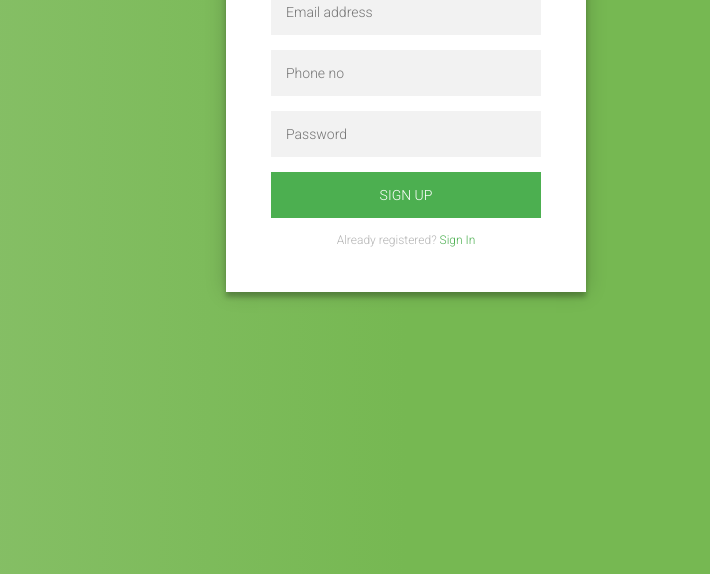
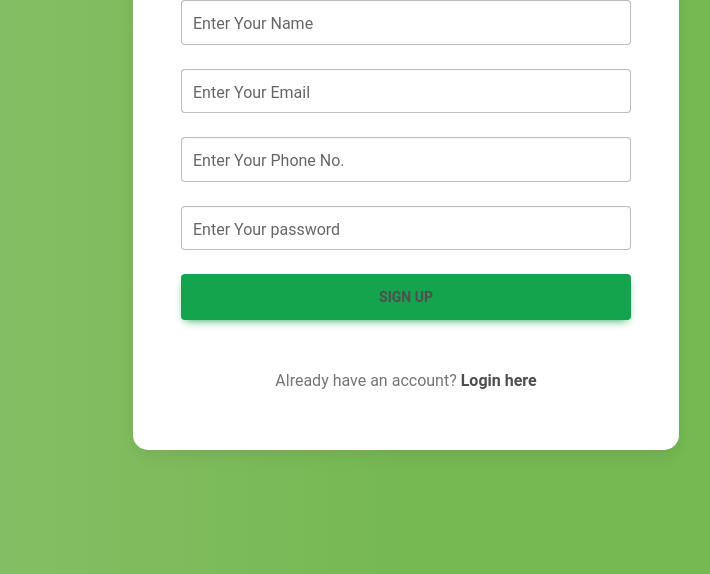
Before and after one commit to imKira97/simpleChatApplicationWithNode, a plain HTML site: page frontend/signup.html in a window 1280 px wide. Shown: the part 226-800 px from the top of the page, without its empty margins (234-944 px from the left). Drawn offline with nearby package versions, Linux system fonts and the light colour scheme.

Commit message:
fixing UI for signup

```diff
--- a/frontend/signup.html
+++ b/frontend/signup.html
@@ -1,90 +1,97 @@
 <!DOCTYPE html>
 <html lang="en">
+
 <head>
   <meta charset="UTF-8" />
   <meta http-equiv="X-UA-Compatible" content="IE=edge" />
   <meta name="viewport" content="width=device-width, initial-scale=1.0" />
-    <title>Document</title>
+  <link href="https://cdn.jsdelivr.net/npm/bootstrap@5.2.3/dist/css/bootstrap.min.css" rel="stylesheet"
+    integrity="sha384-rbsA2VBKQhggwzxH7pPCaAqO46MgnOM80zW1RWuH61DGLwZJEdK2Kadq2F9CUG65" crossorigin="anonymous">
+
+  <!--MDB-->
+  <link href="https://cdnjs.cloudflare.com/ajax/libs/mdb-ui-kit/6.1.0/mdb.min.css" rel="stylesheet" />
+  <title>Sign Up</title>
   <style>
-        @import url(https://fonts.googleapis.com/css?family=Roboto:300);
+    #loginPageLink:hover {
+      font-size: 20px;
+      text-decoration: underline;
+    }
 
-.login-page {
-  width: 360px;
-  padding: 8% 0 0;
-  margin: auto;
-}
-.form {
-  position: relative;
-  z-index: 1;
-  background: #FFFFFF;
-  max-width: 360px;
-  margin: 0 auto 100px;
-  padding: 45px;
-  text-align: center;
-  box-shadow: 0 0 20px 0 rgba(0, 0, 0, 0.2), 0 5px 5px 0 rgba(0, 0, 0, 0.24);
-}
-.form input {
-  font-family: "Roboto", sans-serif;
-  outline: 0;
-  background: #f2f2f2;
-  width: 100%;
-  border: 0;
-  margin: 0 0 15px;
-  padding: 15px;
-  box-sizing: border-box;
-  font-size: 14px;
-}
-.form button {
-  font-family: "Roboto", sans-serif;
-  text-transform: uppercase;
-  outline: 0;
-  background: #4CAF50;
-  width: 100%;
-  border: 0;
-  padding: 15px;
-  color: #FFFFFF;
-  font-size: 14px;
-  -webkit-transition: all 0.3 ease;
-  transition: all 0.3 ease;
-  cursor: pointer;
-}
-.form button:hover,.form button:active,.form button:focus {
-  background: #43A047;
-}
-.form .message {
-  margin: 15px 0 0;
-  color: #b3b3b3;
-  font-size: 12px;
-}
-.form .message a {
-  color: #4CAF50;
-  text-decoration: none;
-}
+
     body {
-  background: #76b852; /* fallback for old browsers */
-  background: rgb(141,194,111);
-  background: linear-gradient(90deg, rgba(141,194,111,1) 0%, rgba(118,184,82,1) 50%);
-  font-family: "Roboto", sans-serif;
-  -webkit-font-smoothing: antialiased;
-  -moz-osx-font-smoothing: grayscale;
+      background: #76b852;
+      /* fallback for old browsers */
+      background: rgb(141, 194, 111);
+      background: linear-gradient(90deg,
+          rgba(141, 194, 111, 1) 0%,
+          rgba(118, 184, 82, 1) 50%);
+
     }
   </style>
 </head>
+
 <body>
-    <div class="login-page">
-      <div class="form">
-        <form class="register-form">
-          <input type="text" placeholder="Name" />
-          <input type="text" placeholder="Email address" />
-          <input type="number" placeholder="Phone no" />
-          <input type="password" placeholder="Password" />
-          <button>Sign Up</button>
-          <p class="message">Already registered? <a href="#">Sign In</a></p>
+  <section class="vh-100">
+    <div class="mask d-flex align-items-center h-100 gradient-custom-3">
+      <div class="container h-100">
+        <div class="row d-flex justify-content-center align-items-center h-100">
+          <div class="col-12 col-md-9 col-lg-7 col-xl-6">
+            <div class="card" style="border-radius: 15px">
+              <div class="card-body p-5">
+                <h2 class="text-uppercase text-center mb-3">
+                  Create an account
+                </h2>
+                <form id="signUpForm" action="/">
+                  <div class="form-outline mb-4">
+                    <input type="text" id="userName" name="user_name" class="form-control form-control-lg" required />
+                    <label class="form-label">Enter Your Name</label>
+                  </div>
+
+                  <div class="form-outline mb-4">
+                    <input type="email" id="userEmail" name="user_email" class="form-control form-control-lg"
+                      required />
+                    <label class="form-label">Enter Your Email</label>
+                  </div>
+
+                  <div class="form-outline mb-4">
+                    <input type="number" id="userPhone" name="user_phone" class="form-control form-control-lg"
+                      required />
+                    <label class="form-label">Enter Your Phone No.</label>
+                  </div>
+
+                  <div class="form-outline mb-4">
+                    <input type="password" id="userPassword" name="user_password" class="form-control form-control-lg"
+                      required />
+                    <label class="form-label">Enter Your password</label>
+                  </div>
+
+                  <div class="d-flex justify-content-center">
+                    <button type="submit"
+                      class="btn btn-success btn-block btn-lg gradient-custom-4 text-body text-opacity-100 fw-bolder">
+                      Sign Up
+                    </button>
+                  </div>
+
+                  <p class="text-center text-muted mt-5 mb-0">
+                    Already have an account?
+                    <a id="loginPageLink" href="" class="fw-bold text-body">Login here</a>
+                  </p>
                 </form>
-
+              </div>
+              <div id="errorDiv " class="error d-flex justify-content-center" style="color: red">
+                <h3 id="errorText" style="border-bottom: 1px solid"></h3>
               </div>
             </div>
+          </div>
+        </div>
+      </div>
+    </div>
+  </section>
 </body>
+<script type="text/javascript" src="https://cdnjs.cloudflare.com/ajax/libs/mdb-ui-kit/6.1.0/mdb.min.js"></script>
+<script src="https://cdn.jsdelivr.net/npm/bootstrap@5.2.3/dist/js/bootstrap.bundle.min.js"
+  integrity="sha384-kenU1KFdBIe4zVF0s0G1M5b4hcpxyD9F7jL+jjXkk+Q2h455rYXK/7HAuoJl+0I4" crossorigin="anonymous"></script>
+
 <script src="signup.js"></script>
 
 </html>
```
Lines whose indentation alone changed are shown as unchanged.
